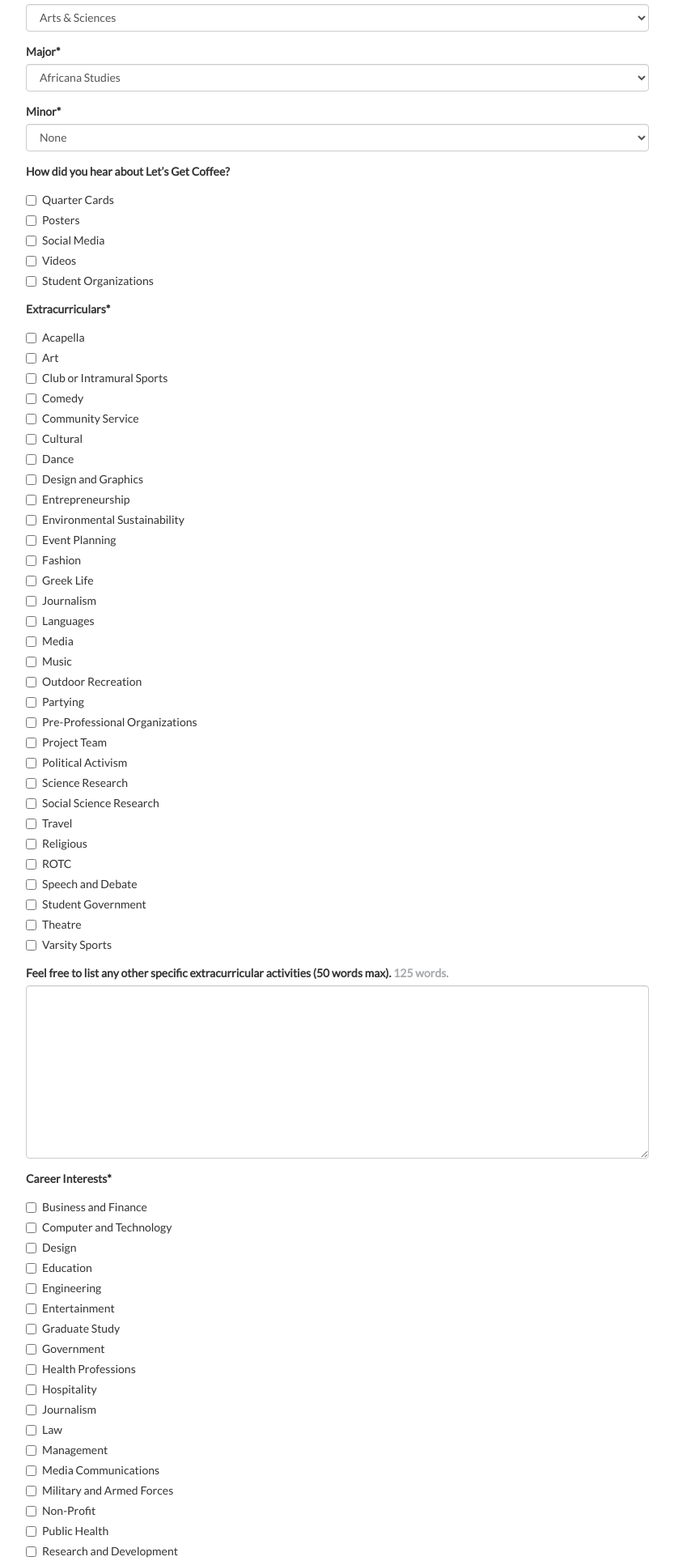
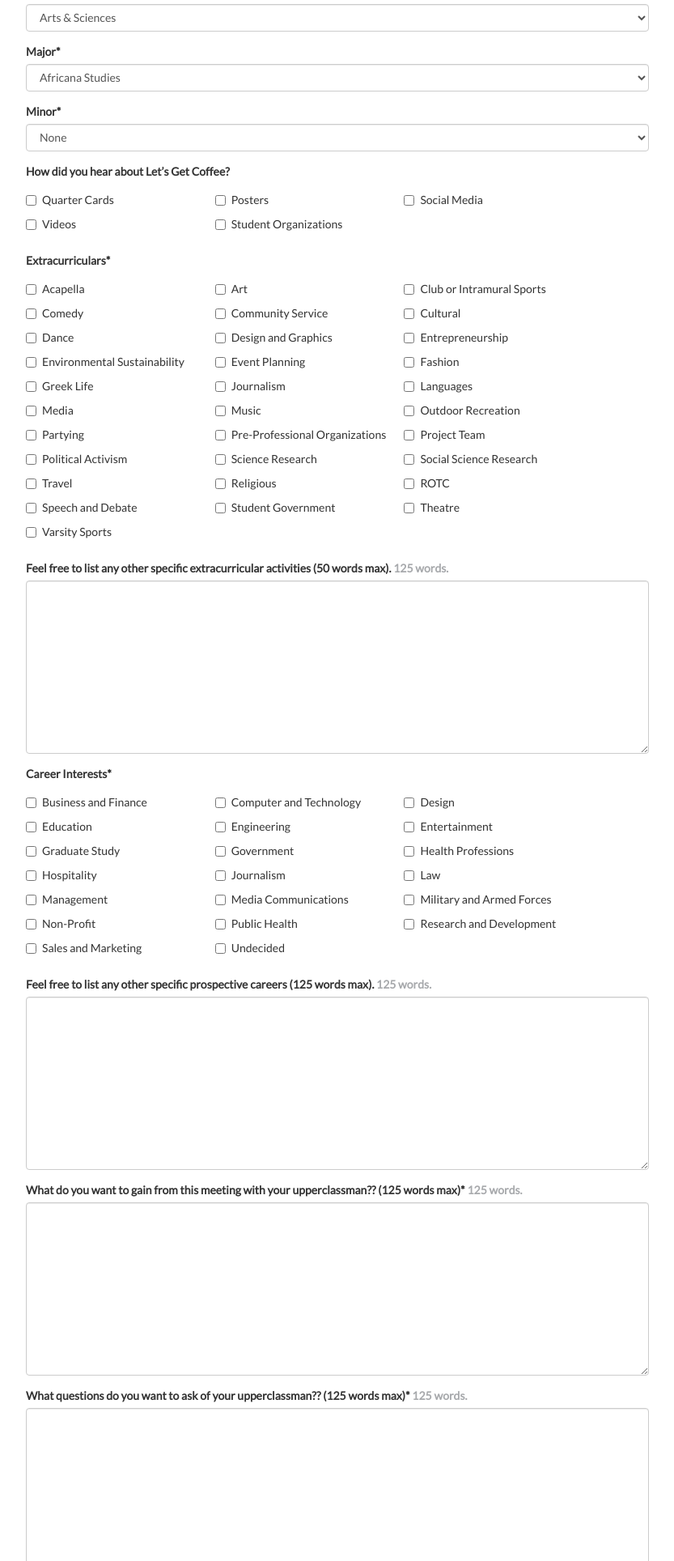
Before and after one commit to rzxyq/lgc2.0, a Django app: page /newstudent/ in a window 1280 px wide. Shown: the part 969-2897 px from the top of the page at 81% size, without its empty margins (223-1056 px from the left). Run offline with Django 3.2, Linux system fonts and the light colour scheme; some libraries are stand-ins or nearby versions.

Commit message:
Fixed checkbox too long problem for newstudent.

```diff
--- a/templates/newstudent/basic.html
+++ b/templates/newstudent/basic.html
@@ -88,6 +88,24 @@ $(function() {
         $(this).parents('div.has-error').first().removeClass('has-error');
     });
 
+    //change display of checkboxes that are too long
+    $('div.checkbox').css({
+        'display': 'inline-block',
+    });
+    if ($(window).width() > 700) {
+        $('div.checkbox').css('width', '30%');
+    } else {
+        $('div.checkbox').css('width', '100%');
+    }
+    $(window).resize(function() {
+        if ($(window).width() > 700) {
+            $('div.checkbox').css('width', '30%');
+        } else {
+            $('div.checkbox').css('width', '100%');
+        }
+    });
+
+
 }) //end ready
 {% endblock script %}
 </script>
```
